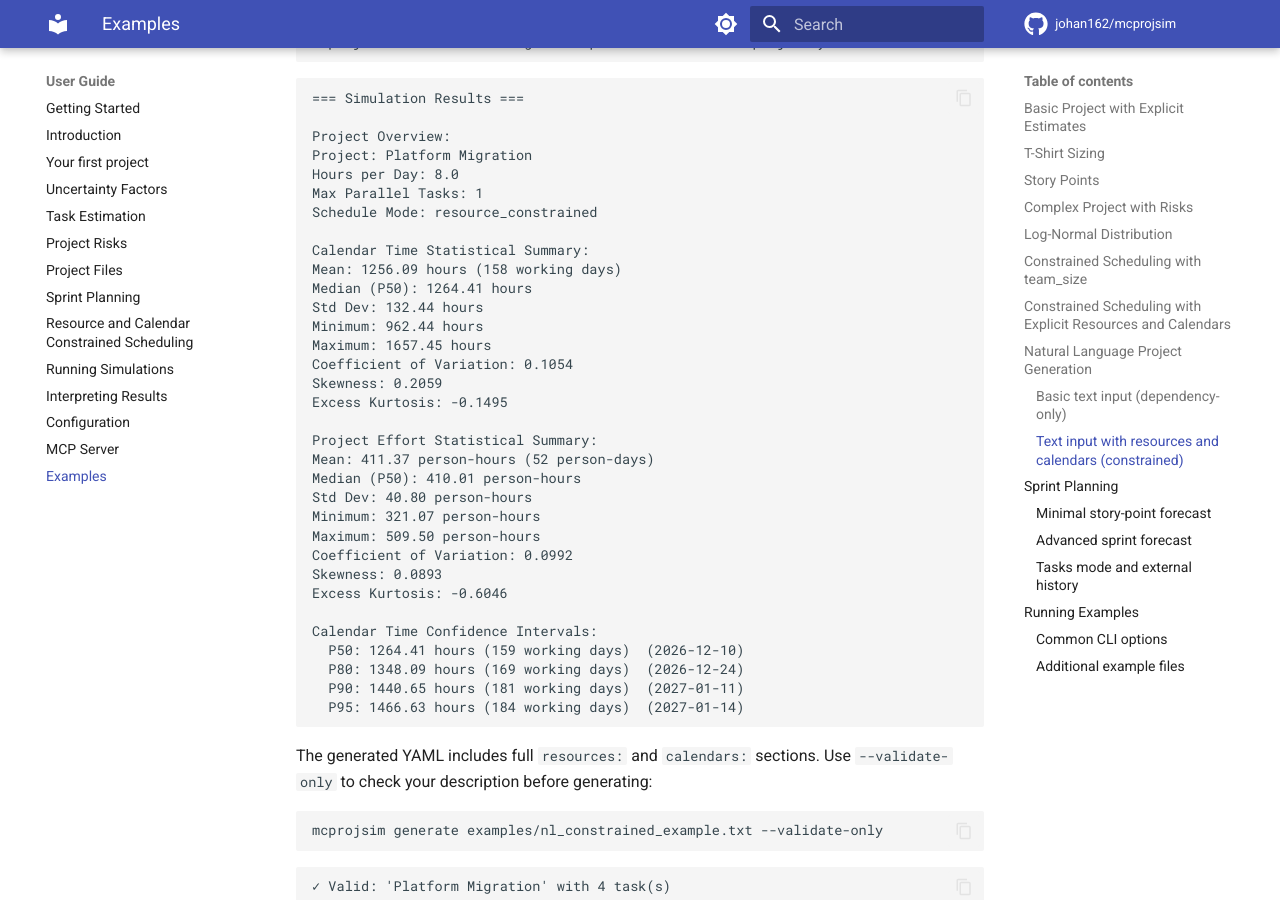
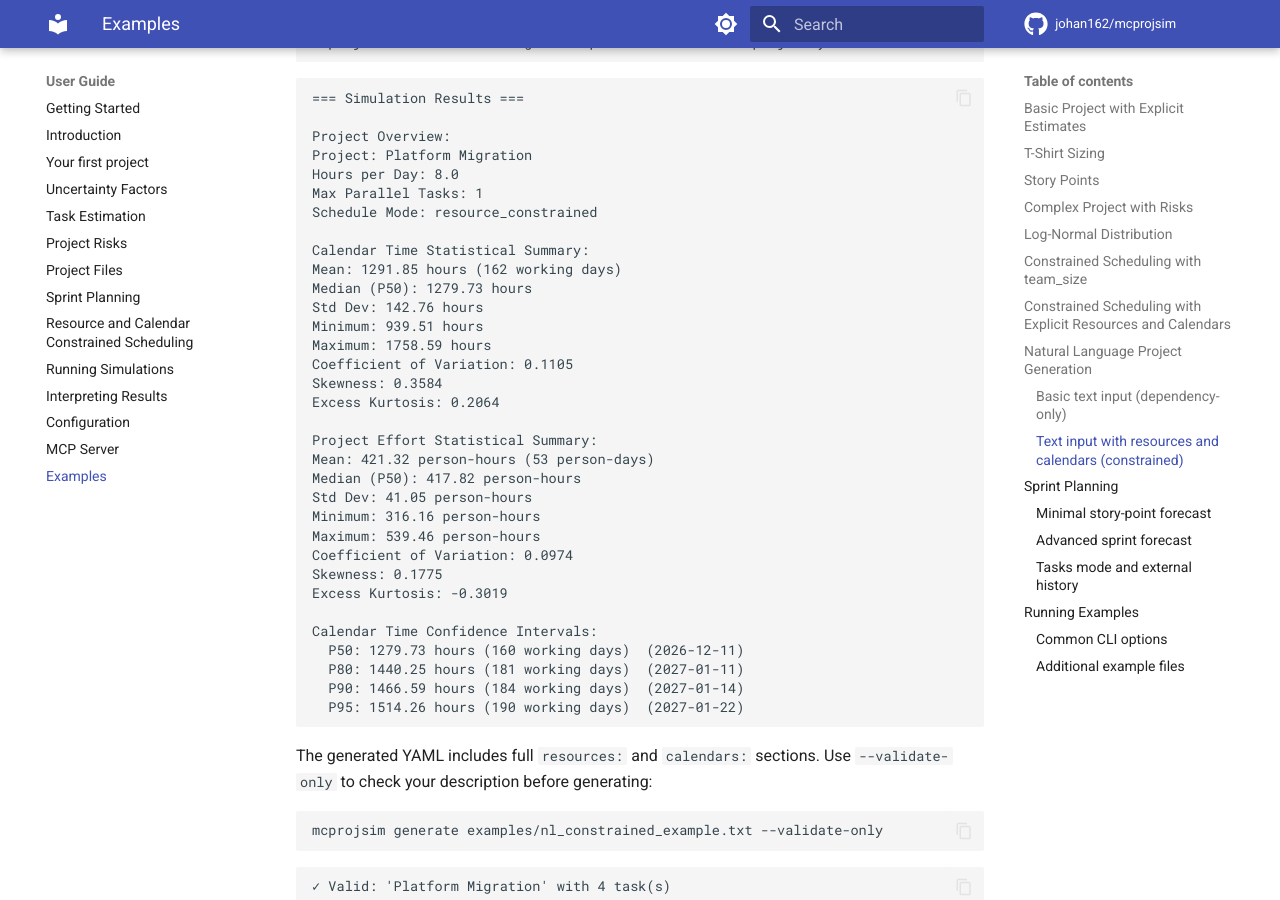
Before and after one commit to johan162/mcprojsim, an MkDocs documentation site: the page built from docs/examples.md, in a window 1280 px wide and 900 px high, scrolled down 19309 px. Built offline with MkDocs 1.6.1 and Material for MkDocs 9.7.7, drawn with Linux system fonts in a browser that asks for light colours; comment, search, counter and statistics services are not loaded; some of the changed text lies outside the part shown.

````diff
--- a/docs/examples.md
+++ b/docs/examples.md
@@ -811,30 +811,30 @@ Max Parallel Tasks: 1
 Schedule Mode: resource_constrained
 
 Calendar Time Statistical Summary:
-Mean: 622.35 hours (78 working days)
-Median (P50): 630.16 hours
-Std Dev: 82.72 hours
-Minimum: 387.98 hours
-Maximum: 890.12 hours
-Coefficient of Variation: 0.1329
-Skewness: 0.0753
-Excess Kurtosis: 0.4830
+Mean: 622.15 hours (78 working days)
+Median (P50): 628.65 hours
+Std Dev: 95.53 hours
+Minimum: 389.53 hours
+Maximum: 1153.71 hours
+Coefficient of Variation: 0.1535
+Skewness: 1.0737
+Excess Kurtosis: 4.4867
 
 Project Effort Statistical Summary:
-Mean: 174.90 person-hours (22 person-days)
-Median (P50): 175.84 person-hours
-Std Dev: 20.43 person-hours
-Minimum: 120.72 person-hours
-Maximum: 225.55 person-hours
-Coefficient of Variation: 0.1168
-Skewness: 0.0826
-Excess Kurtosis: -0.2307
+Mean: 173.36 person-hours (22 person-days)
+Median (P50): 172.34 person-hours
+Std Dev: 20.63 person-hours
+Minimum: 124.81 person-hours
+Maximum: 222.92 person-hours
+Coefficient of Variation: 0.1190
+Skewness: 0.1664
+Excess Kurtosis: -0.4446
 
 Calendar Time Confidence Intervals:
-  P50: 630.16 hours (79 working days)  (2026-07-21)
-  P80: 676.83 hours (85 working days)  (2026-07-29)
-  P90: 703.75 hours (88 working days)  (2026-08-03)
-  P95: 726.73 hours (91 working days)  (2026-08-06)
+  P50: 628.65 hours (79 working days)  (2026-07-21)
+  P80: 678.25 hours (85 working days)  (2026-07-29)
+  P90: 701.40 hours (88 working days)  (2026-08-03)
+  P95: 793.66 hours (100 working days)  (2026-08-19)
 ```
 
 Key observations:
@@ -991,30 +991,30 @@ Max Parallel Tasks: 1
 Schedule Mode: resource_constrained
 
 Calendar Time Statistical Summary:
-Mean: 1256.09 hours (158 working days)
-Median (P50): 1264.41 hours
-Std Dev: 132.44 hours
-Minimum: 962.44 hours
-Maximum: 1657.45 hours
-Coefficient of Variation: 0.1054
-Skewness: 0.2059
-Excess Kurtosis: -0.1495
+Mean: 1291.85 hours (162 working days)
+Median (P50): 1279.73 hours
+Std Dev: 142.76 hours
+Minimum: 939.51 hours
+Maximum: 1758.59 hours
+Coefficient of Variation: 0.1105
+Skewness: 0.3584
+Excess Kurtosis: 0.2064
 
 Project Effort Statistical Summary:
-Mean: 411.37 person-hours (52 person-days)
-Median (P50): 410.01 person-hours
-Std Dev: 40.80 person-hours
-Minimum: 321.07 person-hours
-Maximum: 509.50 person-hours
-Coefficient of Variation: 0.0992
-Skewness: 0.0893
-Excess Kurtosis: -0.6046
+Mean: 421.32 person-hours (53 person-days)
+Median (P50): 417.82 person-hours
+Std Dev: 41.05 person-hours
+Minimum: 316.16 person-hours
+Maximum: 539.46 person-hours
+Coefficient of Variation: 0.0974
+Skewness: 0.1775
+Excess Kurtosis: -0.3019
 
 Calendar Time Confidence Intervals:
-  P50: 1264.41 hours (159 working days)  (2026-12-10)
-  P80: 1348.09 hours (169 working days)  (2026-12-24)
-  P90: 1440.65 hours (181 working days)  (2027-01-11)
-  P95: 1466.63 hours (184 working days)  (2027-01-14)
+  P50: 1279.73 hours (160 working days)  (2026-12-11)
+  P80: 1440.25 hours (181 working days)  (2027-01-11)
+  P90: 1466.59 hours (184 working days)  (2027-01-14)
+  P95: 1514.26 hours (190 working days)  (2027-01-22)
 ```
 
 The generated YAML includes full `resources:` and `calendars:` sections. Use `--validate-only` to check your description before generating:
--- a/pyproject.toml
+++ b/pyproject.toml
@@ -4,7 +4,7 @@ build-backend = "poetry.core.masonry.api"
 
 [tool.poetry]
 name = "mcprojsim"
-version = "0.9.0"
+version = "0.9.1"
 description = "Monte Carlo simulation system for software development effort estimation"
 readme = "README.md"
 authors = ["Johan Persson <johan162@gmail.com>"]
````
Also changed, not shown: other parts of docs/examples.md (+0 -4 lines), README.md (+1 -1 lines), 1 other file.
